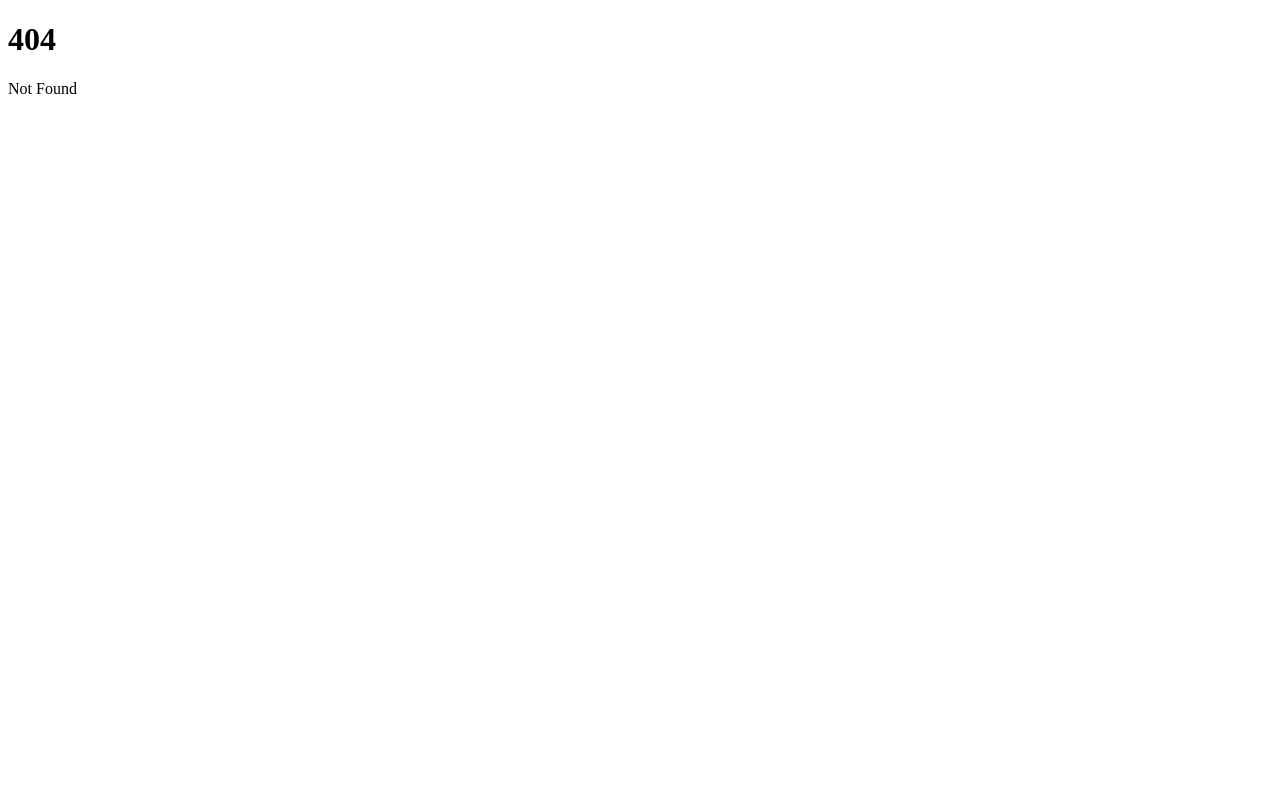
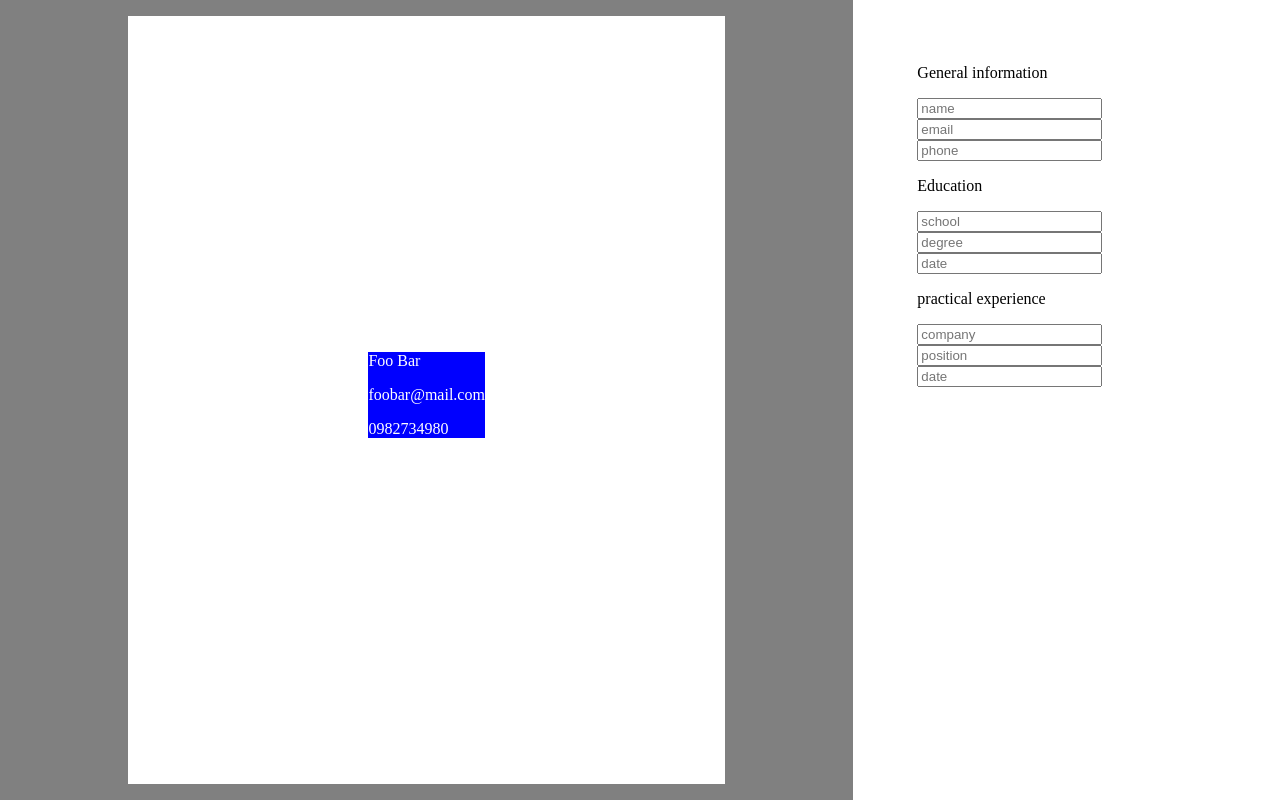
Before and after one commit to eriksokolov/sv, a SvelteKit app: page /input in a window 1280 px wide. Before the commit this address had no page. Built offline with nearby package versions, Linux system fonts and the light colour scheme.

Commit message:
create barebones resumee maker template, no js yet

```diff
--- /dev/null
+++ b/src/routes/input/+page.svelte
@@ -0,0 +1,72 @@
+<script>
+    let name = "Foo Bar";
+    let email = "foobar@mail.com";
+    let phone = "0982734980";
+
+</script>
+<style>
+:global(body){
+    padding:0;
+    margin:0;
+}
+.main-container{
+    display: grid;
+    grid-template-columns: 3fr 1.5fr;
+    height: 100vh;
+}
+.left-container{
+    background-color: grey;
+    display: flex;
+    align-content: center;
+    justify-content: center;
+
+}
+.page{
+    margin: 1rem;
+    padding: 20rem 15rem;
+    background-color: white;
+}
+.head-container{
+    background-color: blue;
+    color: white;
+}
+
+.right-container{
+    padding: 3rem 4rem;
+}
+
+
+</style>
+
+<div class="main-container">
+    <div class="left-container">
+        <div class="page">
+            <div class="head-container">
+            <p>{name}</p>
+            <p>{email}</p>
+            <p>{phone}</p>
+            </div>
+        </div>
+    </div>
+
+    <div class ="right-container">
+        <div class="general-container">
+            <p>General information</p>
+            <input placeholder="name">
+            <input placeholder="email">
+            <input placeholder="phone">
+        </div>
+        <div class="education-container">
+            <p>Education</p>
+            <input placeholder="school">
+            <input placeholder="degree">
+            <input placeholder="date">
+        </div>
+        <div class="practical-container">
+            <p>practical experience</p>
+            <input placeholder="company">
+            <input placeholder="position">
+            <input placeholder="date">
+        </div>
+    </div>
+</div>
```
